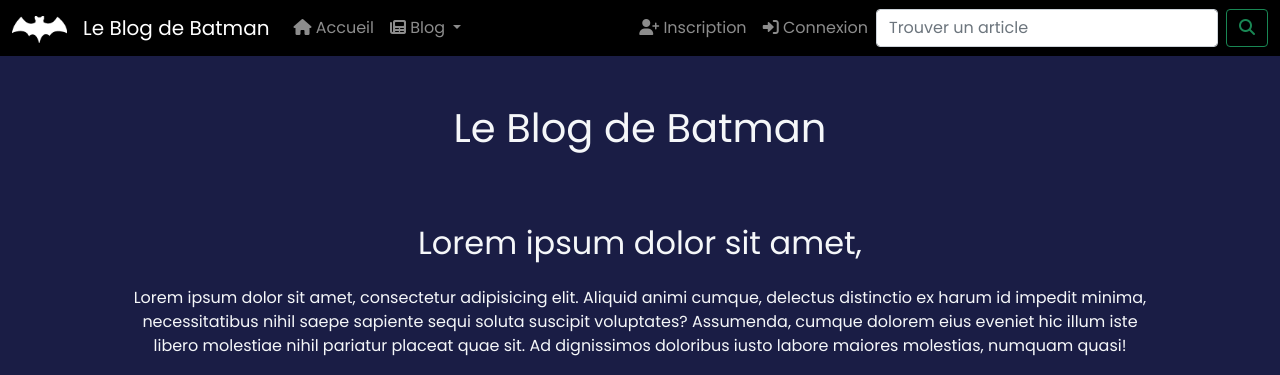
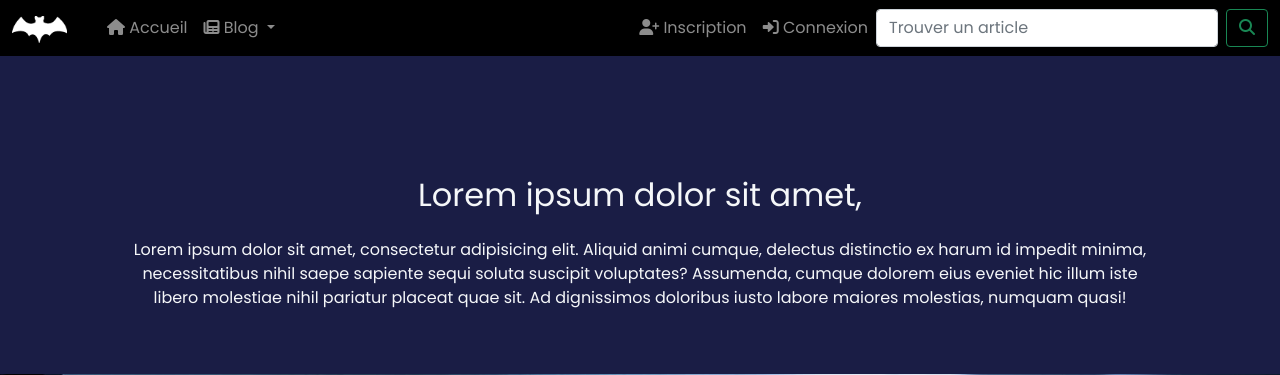
Before and after one commit to JTRP/symfbat, a Symfony app: template templates/main/home.html.twig in a window 1280 px wide. Shown: the top 375 px of the page. Run offline with Twig, Linux system fonts and the light colour scheme; the template is opened without the code that fills it, so the values that code supplies are empty; some libraries are stand-ins or nearby versions.

Commit message:
Ajout du paramètre nom du site

```diff
--- a/src/DataFixtures/AppFixtures.php
+++ b/src/DataFixtures/AppFixtures.php
@@ -7,7 +7,6 @@ use App\Entity\Article;
 use Faker;
 use Doctrine\Bundle\FixturesBundle\Fixture;
 use Doctrine\Persistence\ObjectManager;
-use phpDocumentor\Reflection\Types\This;
 use Symfony\Component\PasswordHasher\Hasher\UserPasswordHasherInterface;
 use Symfony\Component\String\Slugger\SluggerInterface;
 
--- a/templates/base.html.twig
+++ b/templates/base.html.twig
@@ -18,8 +18,7 @@
     <link rel="stylesheet" href="{{ asset('css/styles.css') }}">
 
     {# Block title #}
-    {# TODO: Dynamiser le nom du site #}
-    <title>{% block title %}{% endblock %} - Le BLog de Batman</title>
+    <title>{% block title %}{% endblock %} - {{ site_name }}</title>
 
     {# BLock css #}
     {% block css %}{% endblock %}
--- a/templates/main/home.html.twig
+++ b/templates/main/home.html.twig
@@ -8,7 +8,7 @@
         <div class="row">
 
             {# Dinamiser le nom du site #}
-            <h1 class="col-12 text-center my-5"> Le Blog de Batman </h1>
+            <h1 class="col-12 text-center my-5"> {{ site_name }} </h1>
 
         </div>
 
--- a/templates/partials/_main_navbar.html.twig
+++ b/templates/partials/_main_navbar.html.twig
@@ -3,8 +3,7 @@
     <div class="container-fluid">
 
         <a class="navbar-brand" href="{{ path('main_home') }}">
-            {# TODO: Dynamiser nom du site #}
-            <img src="{{ asset('images/embleme-batman.png') }}" alt="" class="img-fluid main-navbar-logo">Le Blog de Batman
+            <img src="{{ asset('images/embleme-batman.png') }}" alt="" class="img-fluid main-navbar-logo"> {{ site_name }}
         </a>
 
         <button class="navbar-toggler" type="button" data-bs-toggle="collapse" data-bs-target="#mainNavbarContent" aria-controls="mainNavbarContent" aria-expanded="false" aria-label="Afficher la navigation">
```
Also changed, not shown: 1 other file.
